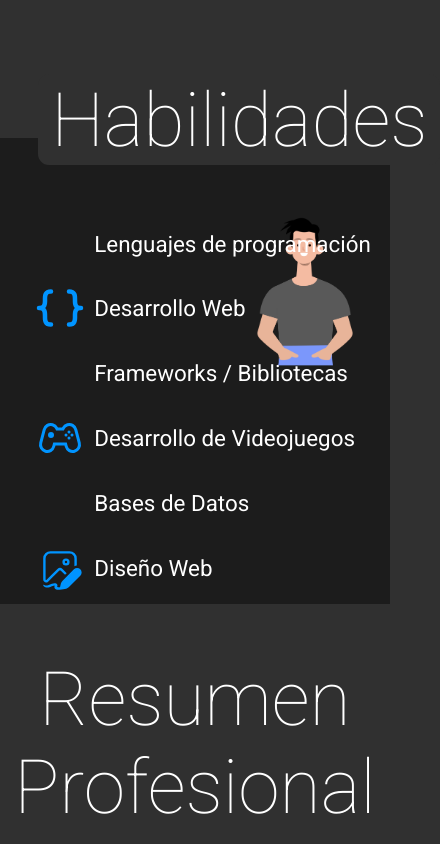
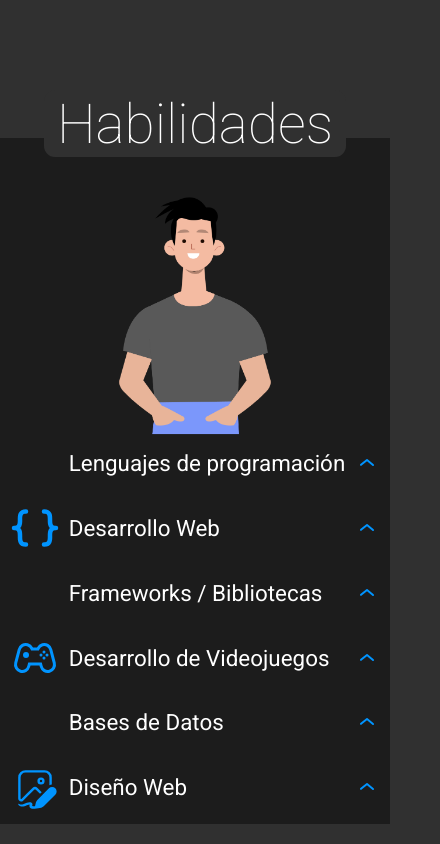
Before and after one commit to Sagalo04/portfolio, a React (Create React App) app: page / in a window 390 px wide. Shown: the part 900-1744 px from the top of the page, 440 px wide, since content can reach past the window. Built offline with nearby package versions, Linux system fonts and the light colour scheme; some icons are missing.

Commit message:
Responsive Update

```diff
--- a/src/components/Seccion/Portfolio/Portfolio.module.scss
+++ b/src/components/Seccion/Portfolio/Portfolio.module.scss
@@ -32,4 +32,36 @@
         }
 
     }
+    @media (max-width: 426px) {
+
+            .sectiontitle {
+                margin-right: 0rem;
+
+                .title_container {
+                    width: auto;
+                    margin-right: 0rem;
+
+                    .title {
+                        color: base.$secondarycolor;
+                        font-size: 55px;
+                        font-weight: 200;
+                        text-align: center;
+                        width: max-content;
+                        background-color: #303030;
+                        border-radius: 11px;
+                        padding: 0.1rem 0.8rem;
+                        margin-top: -3rem;
+                    }
+
+                }
+
+                .o_dummy {
+                    width: 0%;
+                    margin-left: 0rem;
+                }
+
+            }
+
+
 }
+}
--- a/src/components/Seccion/Resume/Resume.css
+++ b/src/components/Seccion/Resume/Resume.css
@@ -41,3 +41,15 @@
   text-align: center;
   color: white;
 }
+
+@media (max-width: 426px) {
+  .o_resume{
+    padding: 0rem 2rem 7rem 2rem;
+  }
+  .o_resume h1{
+    font-weight: 200;
+    font-size: 55px;
+    text-align: center;
+    color: white;
+  }
+}
--- a/src/components/Seccion/Skills/Skills.module.scss
+++ b/src/components/Seccion/Skills/Skills.module.scss
@@ -61,3 +61,48 @@
 .skillset:hover {
     cursor: pointer;
 }
+
+@media (max-width: 426px) {
+    .sectiontitle {
+        margin-right: 0rem;
+
+        .title_container {
+            width: auto;
+            margin-right: 0rem;
+
+            .Title {
+                color: base.$secondarycolor;
+                font-size: 55px;
+                font-weight: 200;
+                text-align: center;
+                width: max-content;
+                background-color: #303030;
+                border-radius: 11px;
+                padding: 0.1rem 0.8rem;
+                margin-top: -3rem;
+            }
+
+        }
+
+        .o_dummy {
+            width: 0%;
+            margin-left: 0rem;
+        }
+
+    }
+
+    .skill_Container {
+        @include base.mflex($direction: column-reverse, $justify: center);
+        font-size: 1rem;
+        .tree {
+            width: auto;
+            margin-right: 0rem;
+        }
+
+        img {
+            width: 40%;
+            align-self: center;
+        }
+    }
+
+}
```
